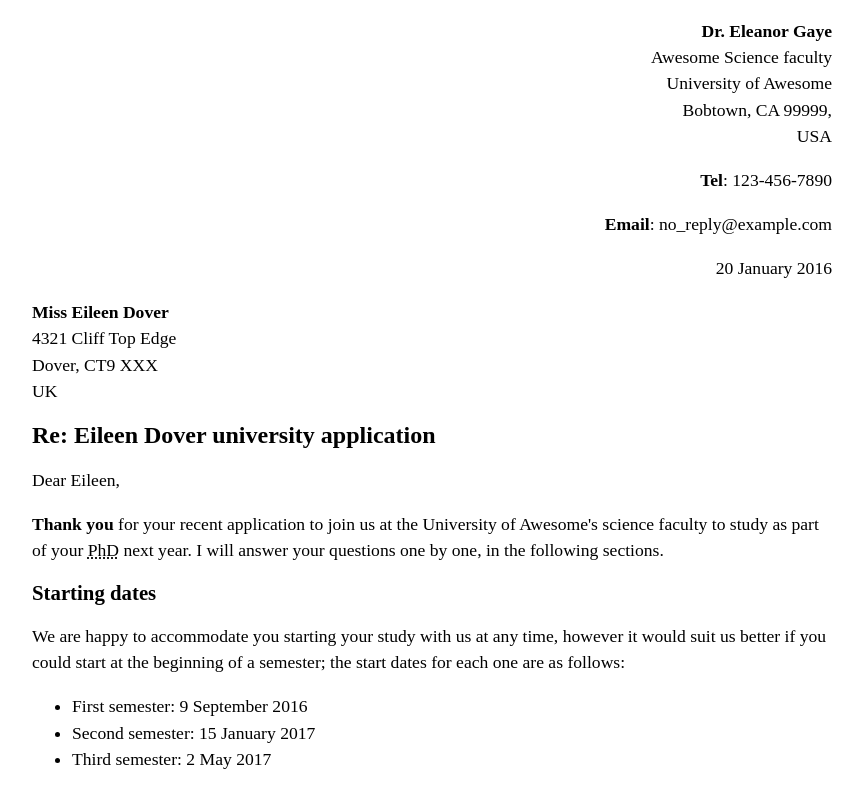
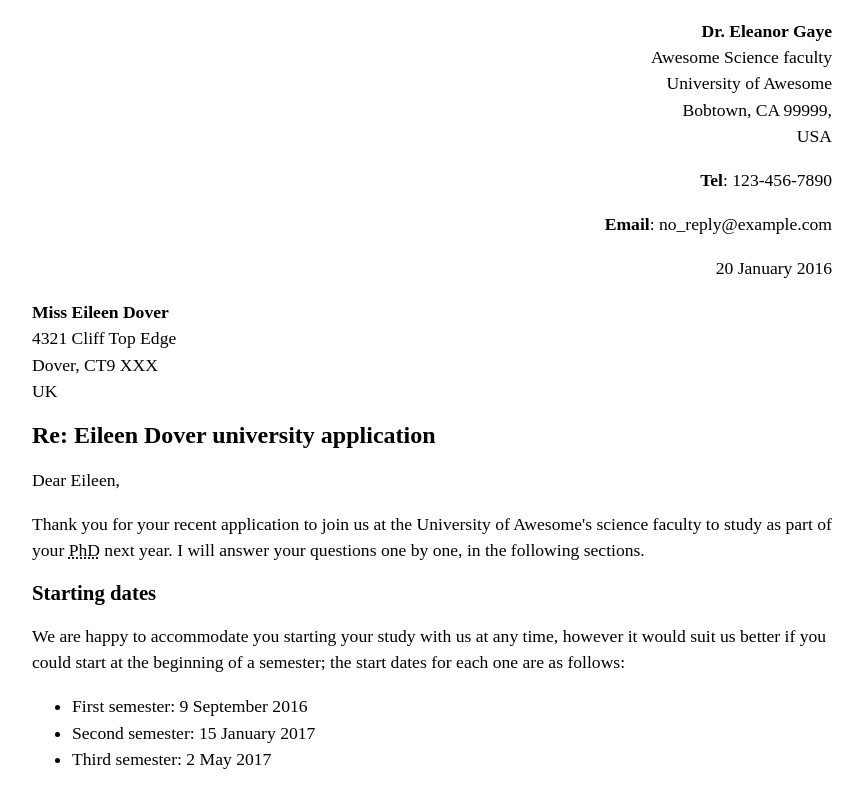
Before and after one commit to Ryker4TA19/ryker4ta.github.io, a plain HTML site: page letter-markup/index.html in a window 1280 px wide. Shown: the top 787 px of the page, without its empty margins (208-1071 px from the left). Drawn offline with Linux system fonts and the light colour scheme.

Commit message:
thank you
letter

```diff
--- a/letter-markup/index.html
+++ b/letter-markup/index.html
@@ -63,7 +63,7 @@
 
 <p>Dear Eileen,</p>
 
-<p><strong>Thank you</strong> for your recent application to join us at the University of Awesome's science faculty to study as part of your <abbr title="Doctor of Philosophy">PhD</abbr> next year. I will answer your questions one by one, in the following sections.</p>
+<p>Thank you for your recent application to join us at the University of Awesome's science faculty to study as part of your <abbr title="Doctor of Philosophy">PhD</abbr> next year. I will answer your questions one by one, in the following sections.</p>
 
 <h2>Starting dates</h2>
 
```
